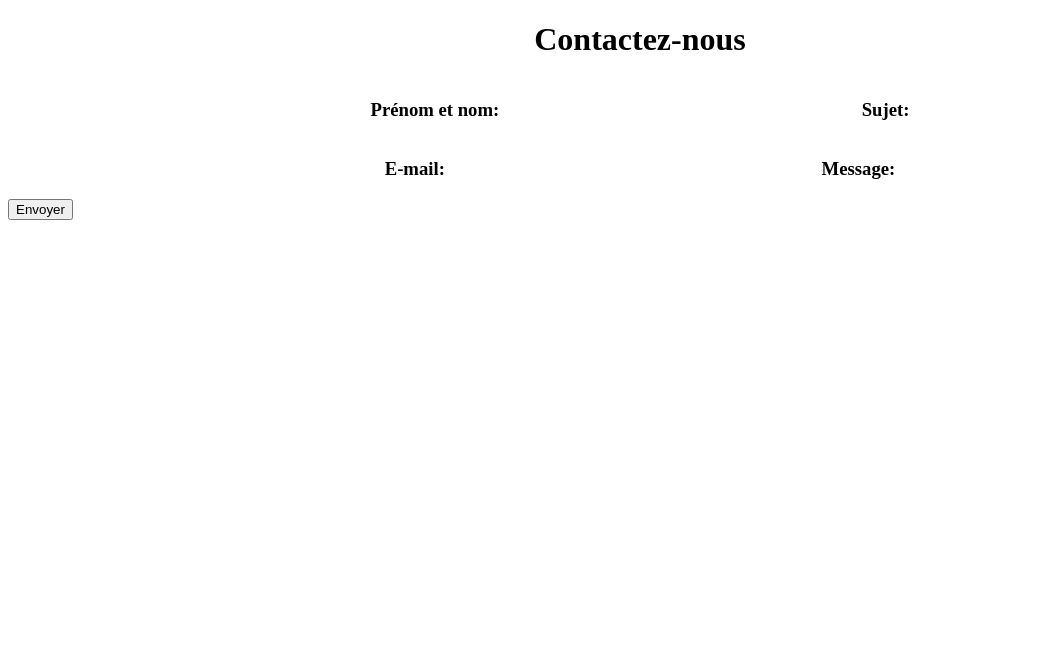
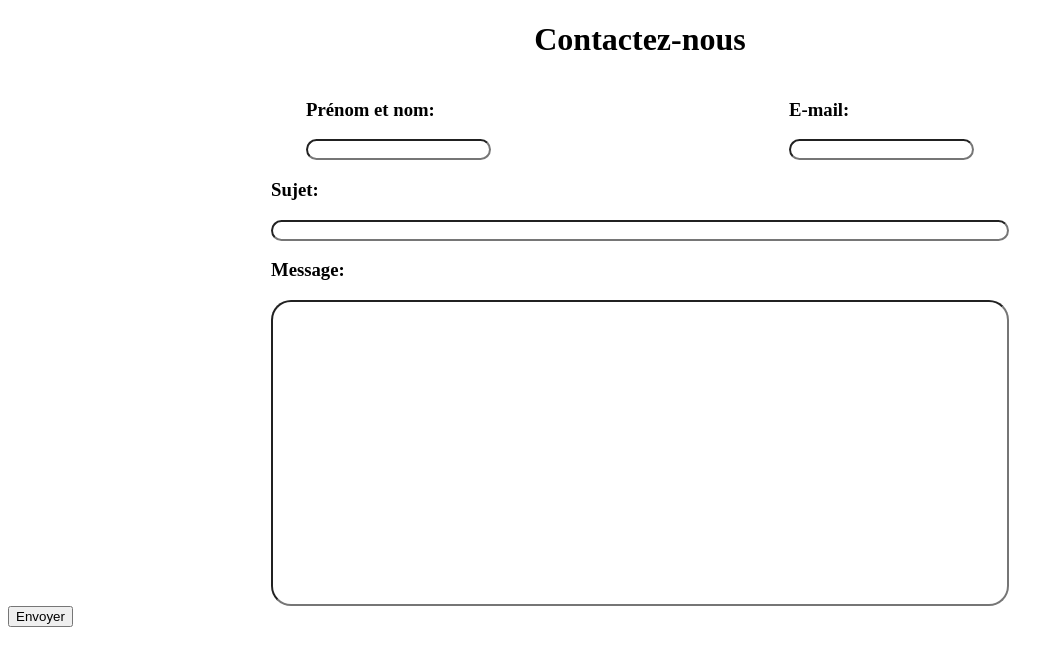
Before and after one commit to coda-school/25-html-g7, a plain HTML site: page public/index.html in a window 1280 px wide. Shown: the whole page, without its empty margins (0-1064 px from the left). Drawn offline with Linux system fonts and the light colour scheme.

Commit message:
Page"contactez-nous" Louis

```diff
--- a/public/index.html
+++ b/public/index.html
@@ -11,19 +11,30 @@
         <header>
             <h1><center>Contactez-nous</center></h1>
         </header>
+        <main>
             <section>
                 <div>
                     <h3>Prénom et nom:</h3>
+                    <input type="text" name="Prénom et nom">
                 </div>
                 <div>
-                <h3>Sujet:</h3>
+                    <h3>E-mail:</h3>
+                    <input type="email" name="E-mail">
                 </div>
             </section>
-
             <section>
-            <h3>E-mail:</h3>
+                <div>
+                    <h3>Sujet:</h3>
+                    <input class="inputSujet" type="text" name="Sujet">
+                </div>
+            </section>
+            <section>
+                <div>
                     <h3>Message:</h3>
+                    <input class="inputMessage" type="text" name="Message">
+                </div>
             </section>
             <button>Envoyer</button>
+        </main>
     </body>
 </html>
--- a/public/style.css
+++ b/public/style.css
@@ -3,3 +3,13 @@ section{
     justify-content: space-evenly;
 
 }
+.inputMessage{
+    width: 730px;
+    height: 300px;
+}
+.inputSujet{
+    width: 730px;
+}
+input{
+    border-radius: 20px;
+}
```
Lines whose indentation alone changed are shown as unchanged.
